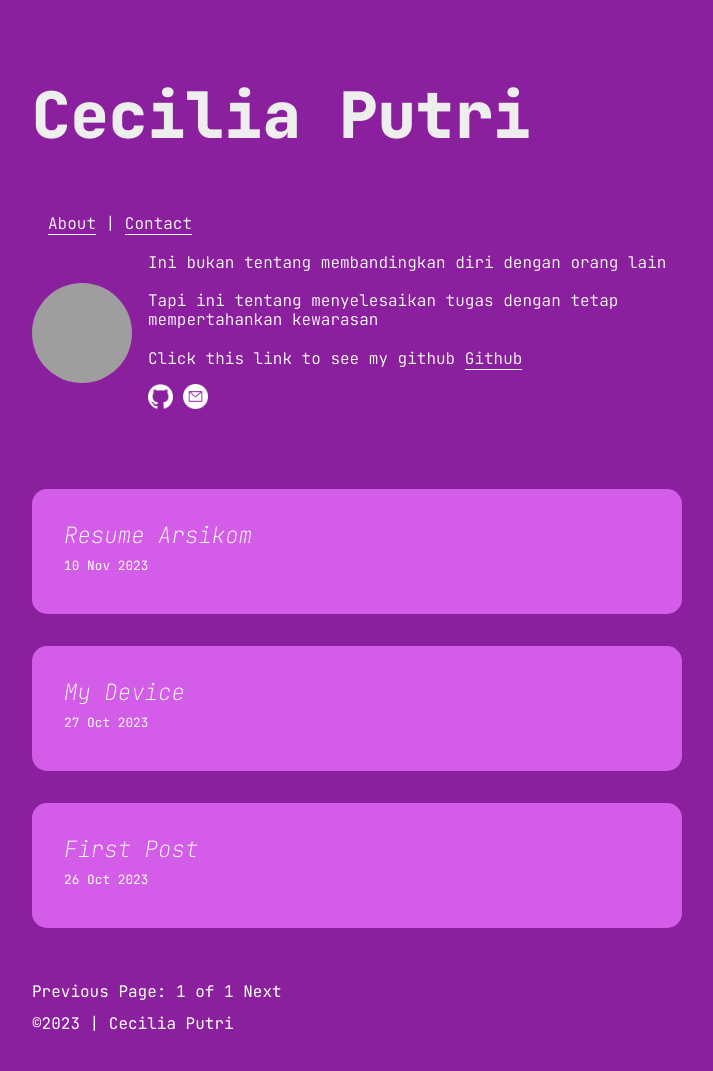
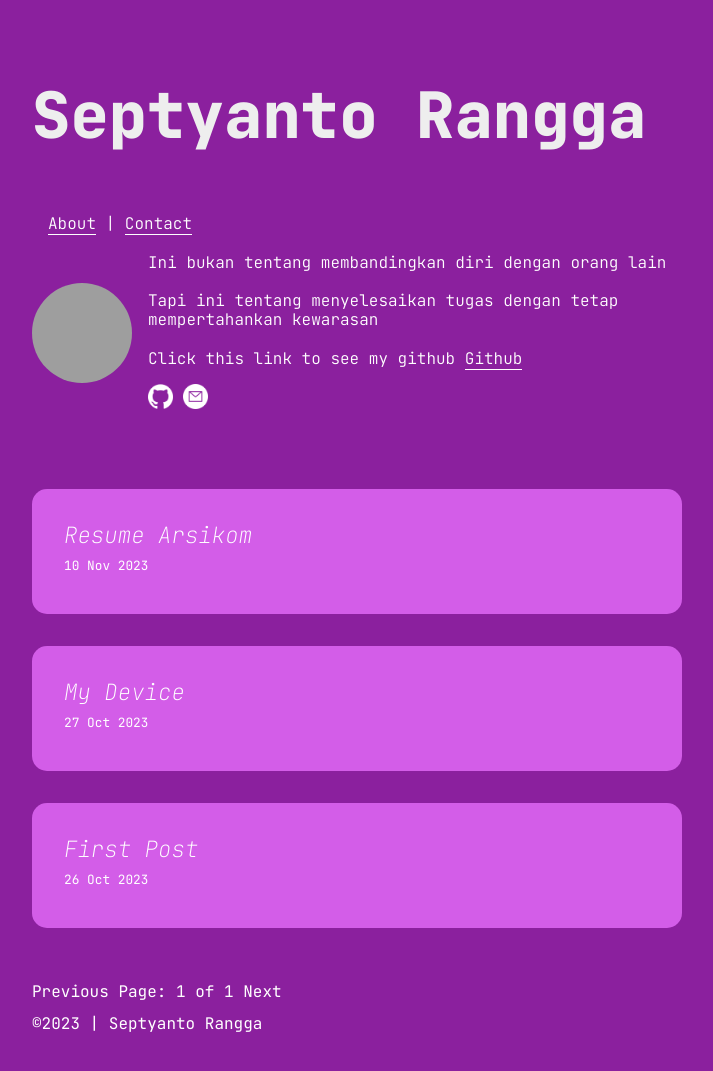
Before and after one commit to shera1402/shera1402.github.io, a Jekyll site: the page built from index.html, in a window 1280 px wide, cut to the strip 0-1088 px from the top of the page. Shown: the top 1071 px of the strip, without its empty margins (283-996 px from the left). Built offline with Jekyll 4.4.1, drawn with Linux system fonts in a browser that asks for light colours; the list of posts is cut into pages by our own code; comment, search, counter and statistics services are not loaded; grey boxes are pictures that could not be loaded.

Commit message:
Update _config.yml

```diff
--- a/_config.yml
+++ b/_config.yml
@@ -1,12 +1,12 @@
-title: Cecilia Putri
+title: Septyanto Rangga
 markdown: kramdown
-url: "https://ceciliaputri131.github.io"
+url: "https://shera1402.github.io"
 baseurl: "/"
 
 # for atom feed
 author:
-  name: Cecilia Putri
-  email: ceciliaputri2803@gmail.com
+  name: Septyanto Rangga
+  email: srprdtion1402@gmail.com
 
 plugins:
   - jemoji
```
